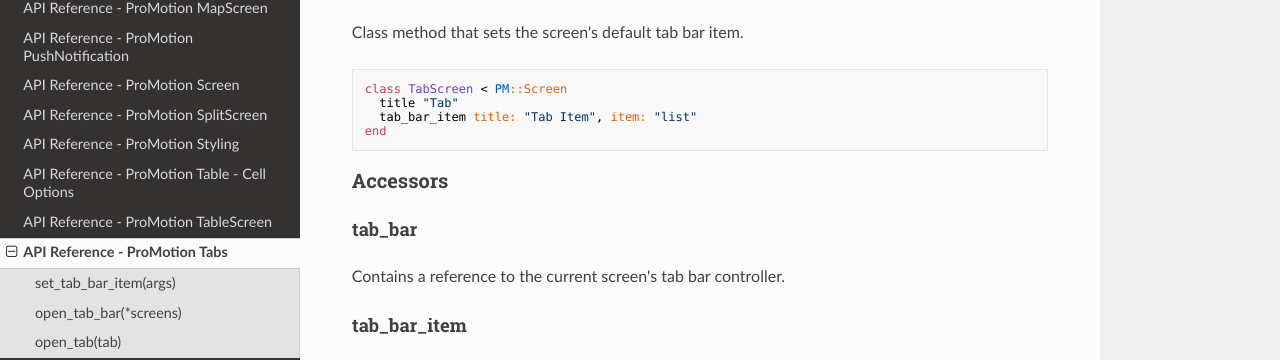
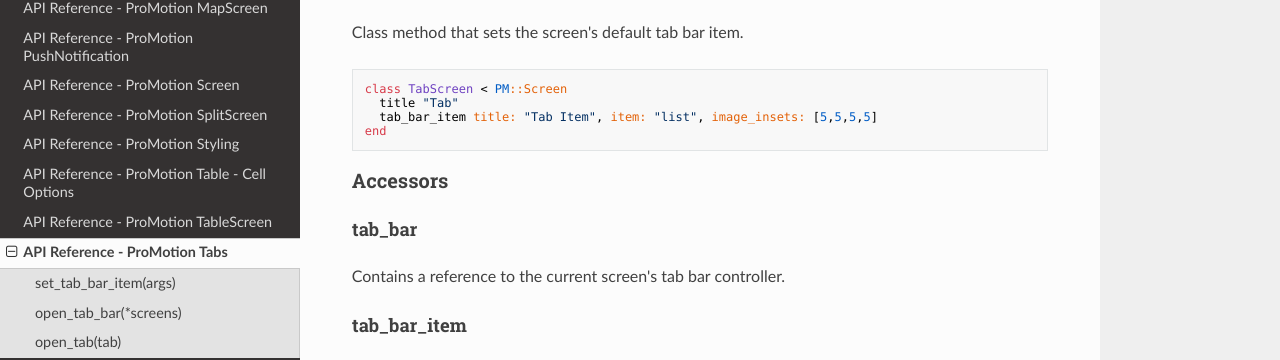
Before and after one commit to jamonholmgren/ProMotion, an MkDocs documentation site: the page built from docs/API Reference - ProMotion Tabs.md, in a window 1280 px wide and 900 px high, scrolled down 1042 px. Shown: the part 337-697 px from the top of the window. Built offline with MkDocs 1.6.1, drawn with Linux system fonts in a browser that asks for light colours; nearby versions of some CDN libraries; old or Windows-style settings are respelled for this version of MkDocs.

Commit message:
Document image_insets arg for tab_bar_item.

````diff
--- a/docs/API Reference - ProMotion Tabs.md
+++ b/docs/API Reference - ProMotion Tabs.md
@@ -62,7 +62,7 @@
 ```ruby
 class TabScreen < PM::Screen
   title "Tab"
-  tab_bar_item title: "Tab Item", item: "list"
+  tab_bar_item title: "Tab Item", item: "list", image_insets: [5,5,5,5]
 end
 ```
 
````
